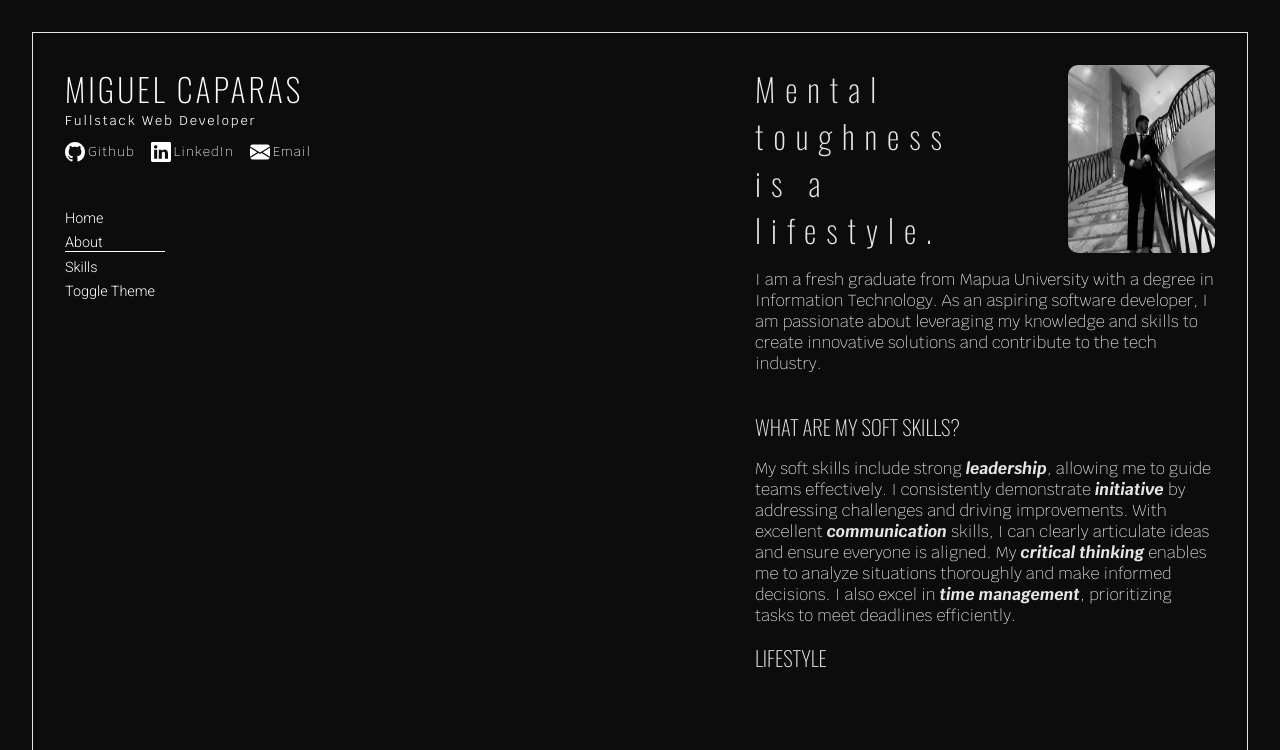
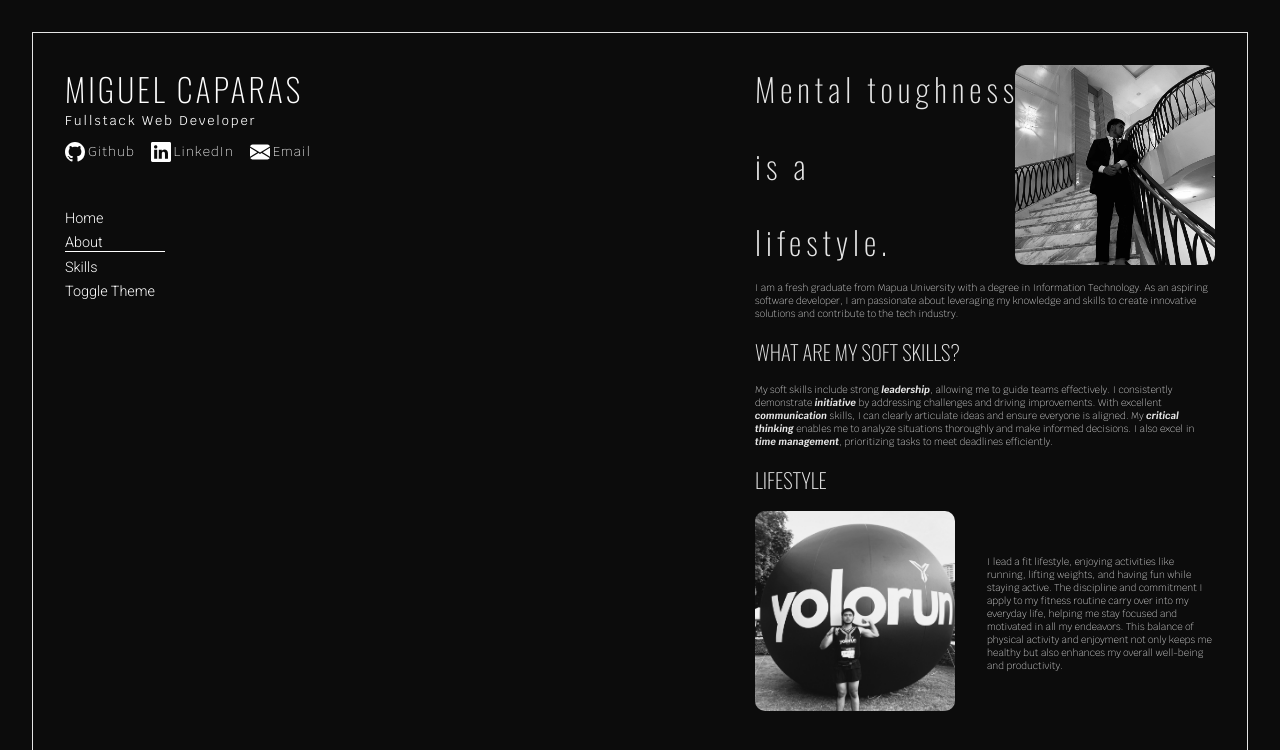
Before and after one commit to styhrd/styhrdweb, a React (Create React App) app in the folder styhrdweb/: page / in a window 1280 px wide. Both pictures are taken after a click on the button "About". Shown: the top 750 px of the page. Built offline with nearby package versions, Linux system fonts and the light colour scheme.

Commit message:
Font Styling

```diff
--- a/styhrdweb/src/components/About.js
+++ b/styhrdweb/src/components/About.js
@@ -35,6 +35,18 @@ const About = () => {
         <p>LIFESTYLE</p>
       </div>
 
+      <div className='lifecont'>
+        <div className='lifepic'>
+          <img src='assets/me2.jpg'></img>
+        </div>
+
+        <div>
+          <p className='description '>
+            I lead a fit lifestyle, enjoying activities like running, lifting weights, and having fun while staying active. The discipline and commitment I apply to my fitness routine carry over into my everyday life, helping me stay focused and motivated in all my endeavors. This balance of physical activity and enjoyment not only keeps me healthy but also enhances my overall well-being and productivity.
+          </p>
+        </div>
+      </div>
+
     </div>
   </>;
 };
--- a/styhrdweb/src/styles/about.scss
+++ b/styhrdweb/src/styles/about.scss
@@ -1,5 +1,6 @@
 .mepic {
-    width: 80%;
+    max-width: 200px;
+    height: 100%;
     border-radius: 10px;
 
 }
@@ -8,10 +9,22 @@
     display: flex;
     flex-direction: column;
     font-family: 'oswald';
-    font-size: 2.5vw;
+    font-size: clamp(2em, 2.5vw, 4em);
+    letter-spacing: 5px;
     font-weight: 200;
-    letter-spacing: 10px;
     justify-content: space-between;
+}
+
+
+.lifepic img {
+    width: 200px;
+    border-radius: 10px;
+}
+
+.lifecont {
+    display: flex;
+    gap: 2em;
+    align-items: center;
 }
 
 .piccont {
@@ -52,14 +65,13 @@
 .description {
     font-family: 'krub';
     font-weight: 200;
-    font-size: 1em;
+    font-size: clamp(.6em, .7vw, 4em);
 }
 
 .abouthead {
     font-family: 'oswald';
     font-weight: 200;
     font-size: 1.3em;
-    margin-top: 1em;
 }
 
 .abouthead2 {
--- a/styhrdweb/src/styles/skills.scss
+++ b/styhrdweb/src/styles/skills.scss
@@ -6,7 +6,7 @@
 .skillspage {
     display: flex;
     flex-direction: column;
-    gap: 2em;
+    gap: 1em;
 }
 
 .servicescont {
@@ -49,7 +49,7 @@
 .servicecontent {
     font-family: 'krub';
     font-weight: 200;
-    font-size: .9em;
+    font-size: .7vw;
     margin-top: 8px;
     text-align: justify;
 }
@@ -57,7 +57,7 @@
 .framecontent {
     font-family: 'krub';
     font-weight: 200;
-    font-size: .9em;
+    font-size: .7vw;
     margin-top: 8px;
     text-align: center;
 }
@@ -78,7 +78,7 @@
 hr {
     border: 1px solid rgb(109, 109, 109);
     height: 280px;
-    margin: 2em;
+    margin: 1em;
 }
 
 .framework {
@@ -105,12 +105,13 @@ hr {
 }
 
 .framepics img {
-    width: 70px;
+    width: 20%;
 }
 
 .framepics {
     display: flex;
     align-items: center;
+    justify-content: center;
     height: 87px;
 }
 
```
Also changed, not shown: styhrdweb/public/assets/me2.jpg (added).
